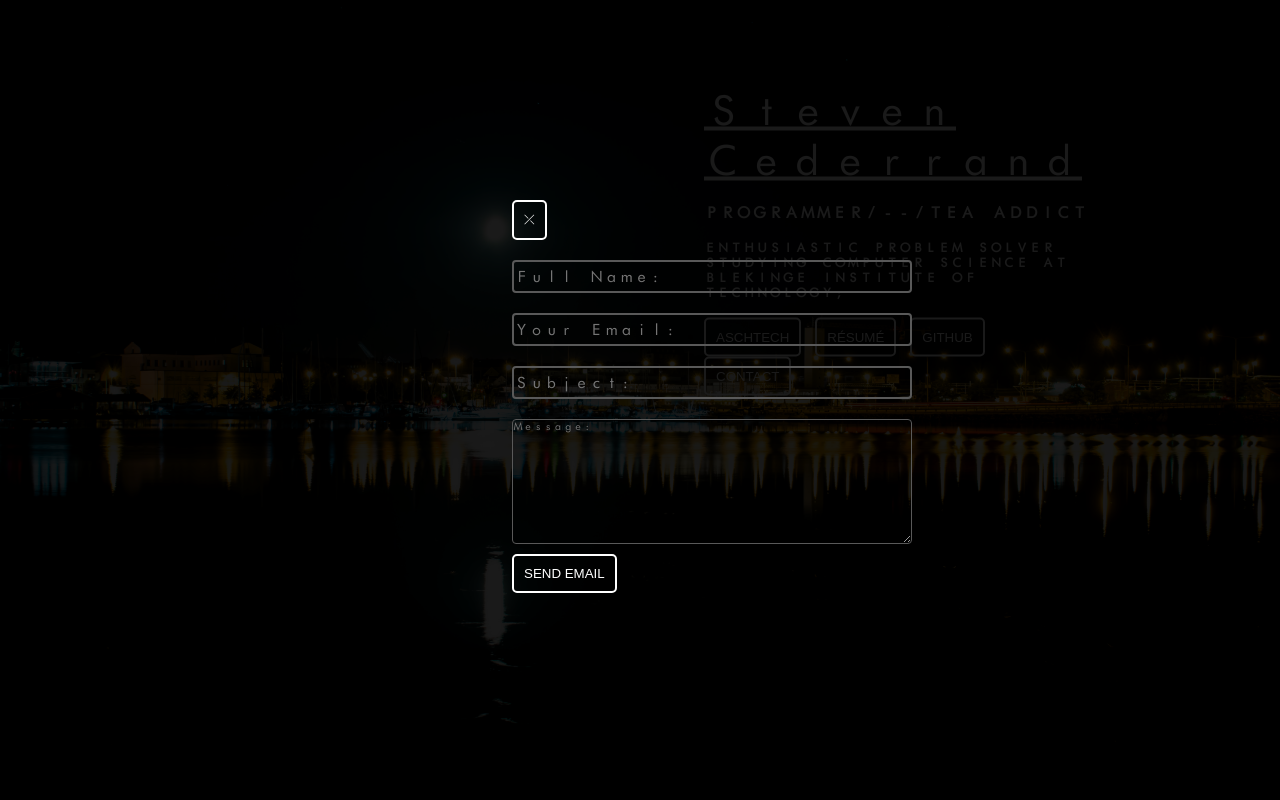
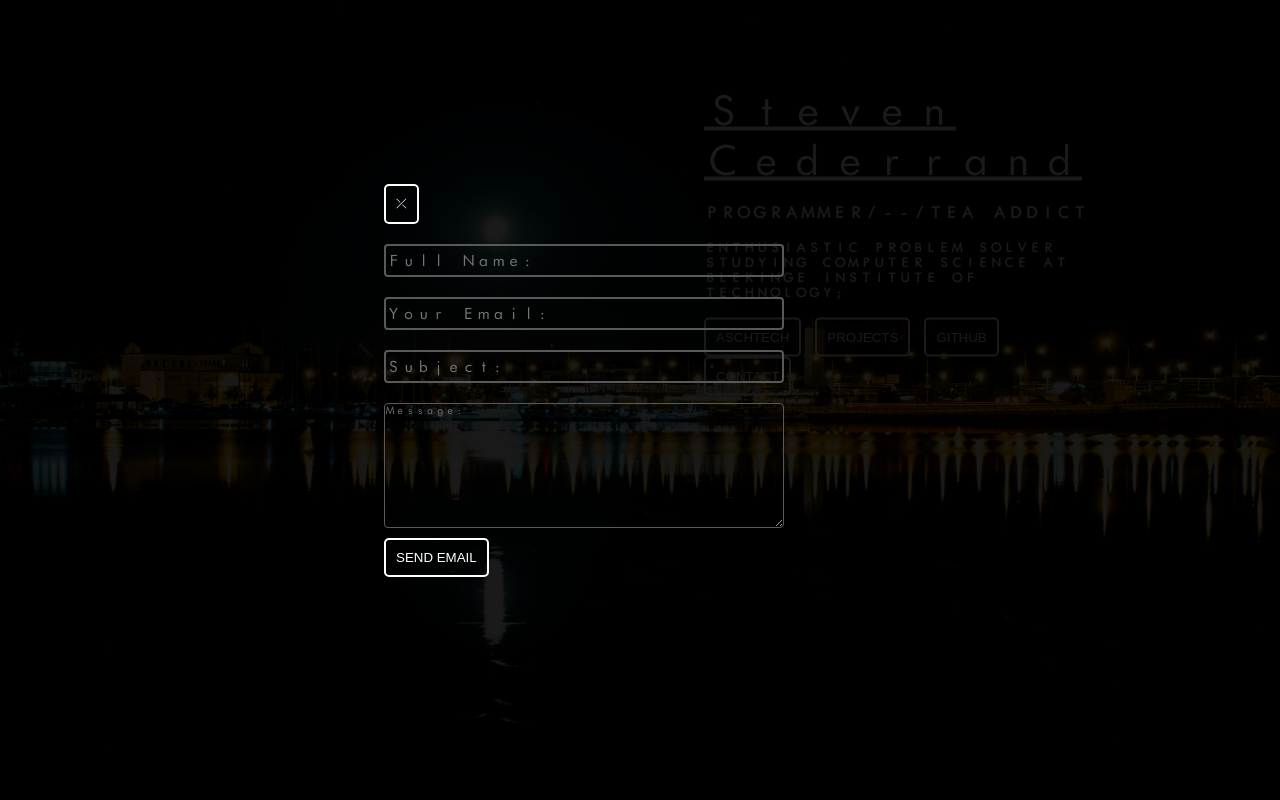
Before and after one commit to hardgrindcoding/Aschtech, a PHP site: page /users/Steven/sc.html in a window 1280 px wide, after a click on "CONTACT". Run offline with PHP 8.4, Linux system fonts and the light colour scheme.

Commit message:
Fixed layout and some personal aspects to my page

```diff
--- a/users/Steven/CSS/index.css
+++ b/users/Steven/CSS/index.css
@@ -41,13 +97,18 @@ body {
     position: relative;
     height: 100%;
 }
-
-#overlay {
+.Overlay {
   position: absolute;
-  top: 25%;
-  left: 40%;
+  top: 23%;
+  left: 30%;
   width: 400px;
   opacity: 1;
+}
+
+#description {
+  position: absolute;
+  opacity: 1;
+  width: 500px;
 }
 
 .contact {
--- a/users/Steven/sc.html
+++ b/users/Steven/sc.html
@@ -22,7 +22,8 @@
                   <ul>
                     <li>
                       <a href="https://www.aschtech.se/"><button class="LButton">ASCHTECH</button></a> <!-- ASCHTECH -->
-                      <button class="LButton">R&#201;SUM&#201;</button> <!-- RESUME -->
+                      <button class="LButton" onclick="unfade('description'); logoBlur()">PROJECTS</button>
+                      <!--<button class="LButton" onclick="unfade('description'); logoBlur()">R&#201;SUM&#201;</button>--> <!-- RESUME -->
                       <a href="https://github.com/Impwing"><button class="LButton">GITHUB</button></a> <!-- PORTFOLIO -->
                       <button class="LButton" onclick="unfade('overlay'); logoBlur()">CONTACT</button> <!-- CONTACT -->
                     </li>
@@ -30,10 +31,10 @@
               </div>
             </div>
         </div>
-        <div id="overlay">
+        <div class="Overlay" id="overlay">
           <main> <!-- STYLE THIS -->
               <div id="contactForm">
-                <button id="contactClose" onclick="fade('overlay'); logoUnBlur()">&#10539;</button>
+                <button onclick="fade('overlay'); logoUnBlur()">&#10539;</button>
                 <form class="contact" action="Scripts/contact.php" method="post">
                     <input type="text" name="name" placeholder="Full Name:"><br>
                     <input type="text" name="email" placeholder="Your Email:"><br>
@@ -45,13 +46,21 @@
           </main>
         </div>
 
+        <div class="Overlay" id="description">
+          <button onclick="fade('description'); logoUnBlur()">&#10539;</button>
+          <div id="contactForm">
+            <!-- Close the windows -->
+
+            <!-- Proper description -->
+            <h1>PROJECTS</h1>
+            <p>insert project description</p>
+          </div>
+        </div>
+
 
         <script>fade('overlay');</script>
         <script>unfade('logo');</script>
         <script>loadSpecific('aboutP1');</script>
+        <script>fade('description');</script>
     </body>
 </html>
-<!---
-<script>setupKey();</script>
-<button id="contactClose" onclick="fade('overlay'); logoUnBlur()">&#10539;</button>
--->
```
Also changed, not shown: other parts of users/Steven/CSS/index.css (+65 -71 lines).
